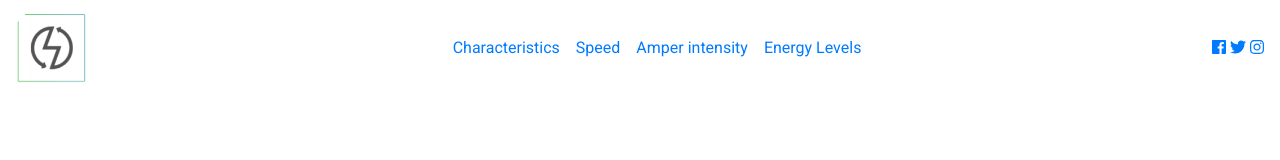
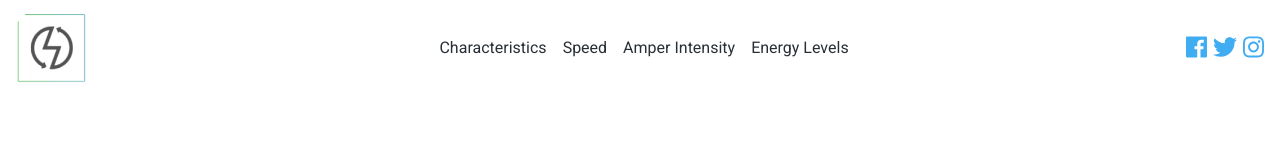
Before and after one commit to stomaras/Bootstrap4, a plain HTML site: page index.html in a window 1280 px wide. Drawn offline with Linux system fonts and the light colour scheme.

Commit message:
Aristos navbar styling

```diff
--- a/css/main.css
+++ b/css/main.css
@@ -16,3 +16,39 @@ body{
   background: var(--mainWhite);
 }
 /* REM values to target root element 1REM = 16px */
+
+/* navbar */
+.navbar{
+  background: var(--mainWhite);
+}
+
+.navbar-icon{
+  font-size: 2rem;
+  color: var(--mainBlue);
+}
+
+.navbar-toggler{
+  outline-color: var(--mainBlue)!important;
+}
+
+.nav-link{
+  color: var(--mainBlack);
+  text-transform: capitalize;
+}
+
+.nav-link:hover{
+  color: var(--mainBlue);
+}
+
+.nav-icon{
+  font-size: 1.5rem;
+  color: var(--mainBlue);
+  text-decoration: none;
+  transition-property: color;
+  transition-duration: 2s;
+  transition-timing-function: linear;
+}
+
+.nav-icon:hover{
+  color: var(--mainBlack);
+}
```
